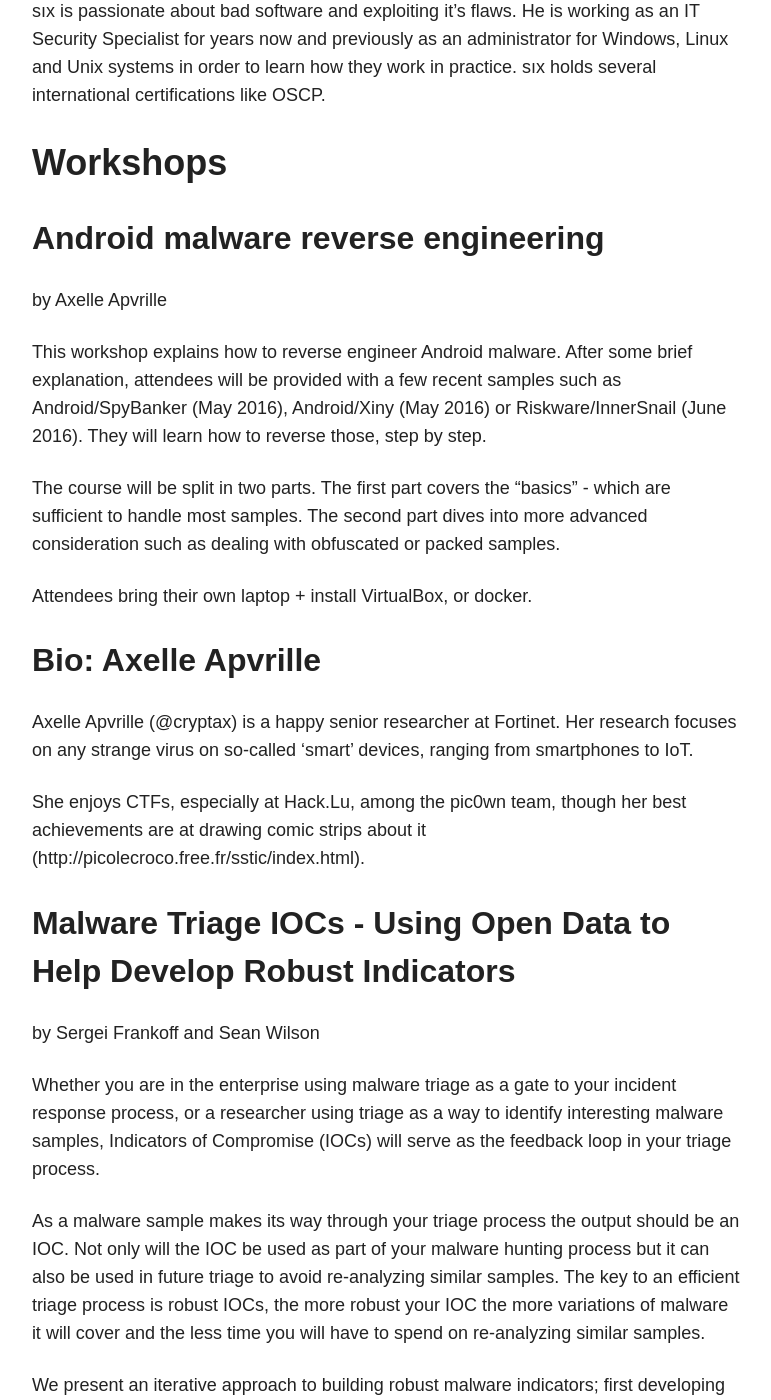
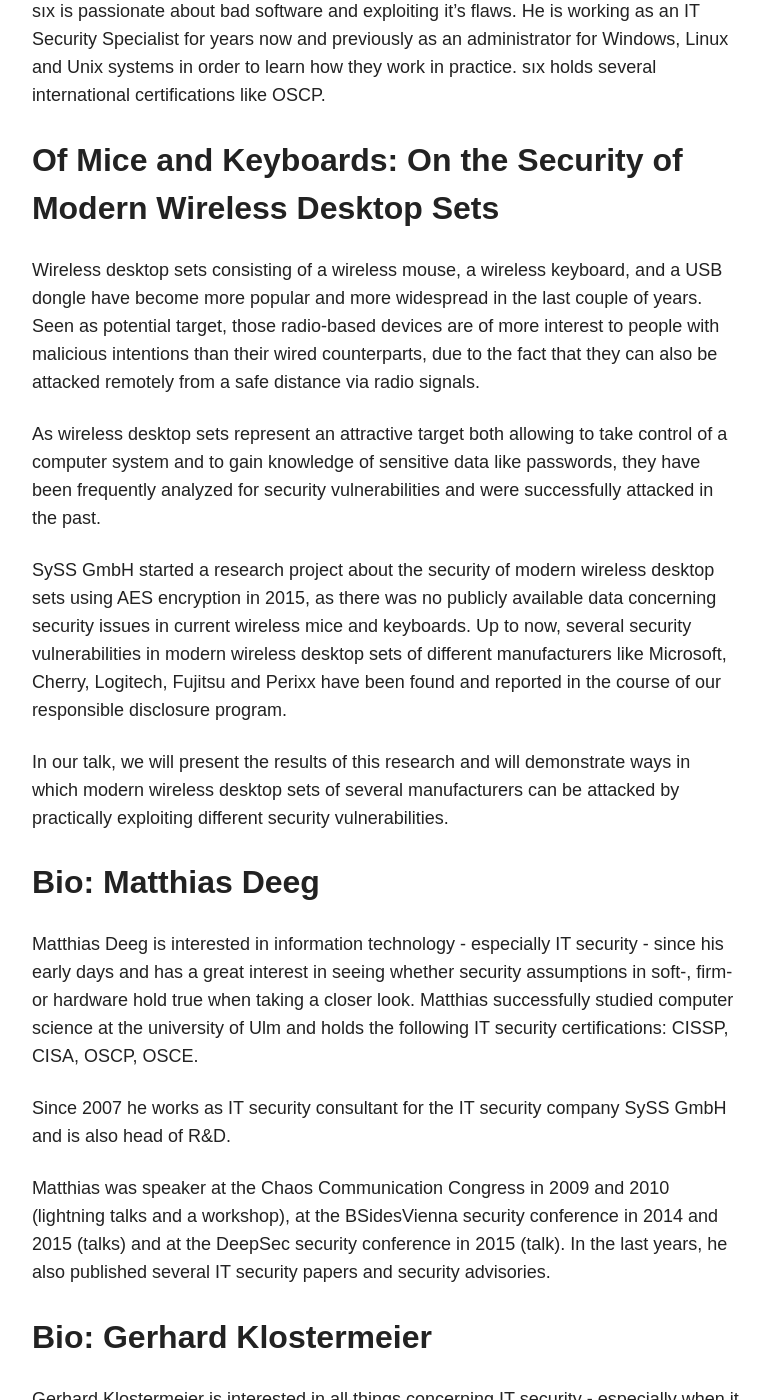
Before and after one commit to adulau/hack-lu-2016, a Jekyll site: the page built from talks/index.md, in a window 1280 px wide and 1400 px high, scrolled down 27236 px. Shown: the whole window, without its empty margins (254-1025 px from the left). Built offline with Jekyll 4.4.1, drawn with Linux system fonts in a browser that asks for light colours; nearby versions of some CDN libraries; some of the changed text lies outside the part shown.

Commit message:
Add mice

```diff
--- a/talks/index.md
+++ b/talks/index.md
@@ -469,6 +469,36 @@
 sıx is passionate about bad software and exploiting it's flaws. He is working as an IT Security Specialist for years now and previously as an administrator for Windows, Linux and Unix systems in order to learn how they work in practice. sıx holds several international certifications like OSCP.
 
 
+Of Mice and Keyboards: On the Security of Modern Wireless Desktop Sets
+----------------------------------------------------------------------
+
+Wireless desktop sets consisting of a wireless mouse, a wireless keyboard, and a USB dongle have become more popular and more widespread in the last couple of years. Seen as potential target, those radio-based devices are of more interest to people with malicious intentions than their wired counterparts, due to the fact that they can also be attacked remotely from a safe distance via radio signals.
+
+As wireless desktop sets represent an attractive target both allowing to take control of a computer system and to gain knowledge of sensitive data like passwords, they have been frequently analyzed for security vulnerabilities and were successfully attacked in the past.
+
+SySS GmbH started a research project about the security of modern wireless desktop sets using AES encryption in 2015, as there was no publicly available data concerning security issues in current wireless mice and keyboards. Up to now, several security vulnerabilities in modern wireless desktop sets of different manufacturers like Microsoft, Cherry, Logitech, Fujitsu and Perixx have been found and reported in the course of our responsible disclosure program.
+
+In our talk, we will present the results of this research and will demonstrate ways in which modern wireless desktop sets of several manufacturers can be attacked by practically exploiting different security vulnerabilities.
+
+
+Bio: Matthias Deeg
+------------------
+
+Matthias Deeg is interested in information technology - especially IT security - since his early days and has a great interest in seeing whether security assumptions in soft-, firm- or hardware hold true when taking a closer look. Matthias successfully studied computer science at the university of Ulm and holds the following IT security certifications: CISSP, CISA, OSCP, OSCE.
+
+Since 2007 he works as IT security consultant for the IT security company SySS GmbH and is also head of R&D.
+
+Matthias was speaker at the Chaos Communication Congress in 2009 and 2010 (lightning talks and a workshop), at the BSidesVienna security conference in 2014 and 2015 (talks) and at the DeepSec security conference in 2015 (talk). In the last years, he also published several IT security papers and security advisories.
+
+
+Bio: Gerhard Klostermeier
+-------------------------
+
+Gerhard Klostermeier is interested in all things concerning IT security - especially when it comes to hardware or radio protocols. He successfully studied IT security at Aalen University and is working at SySS GmbH since 2014 as IT security consultant and penetration tester.
+
+Gerhard was speaker at GPN 2013 - a conference organized by the Chaos Computer Club (CCC) in Karlsruhe - where he talked about hacking RFID-based student cards. He is also author of the Mifare Classic Tool Android app.
+
+
 Workshops
 =========
 
```
Also changed, not shown: agenda/index.md (+1 -1 lines).
